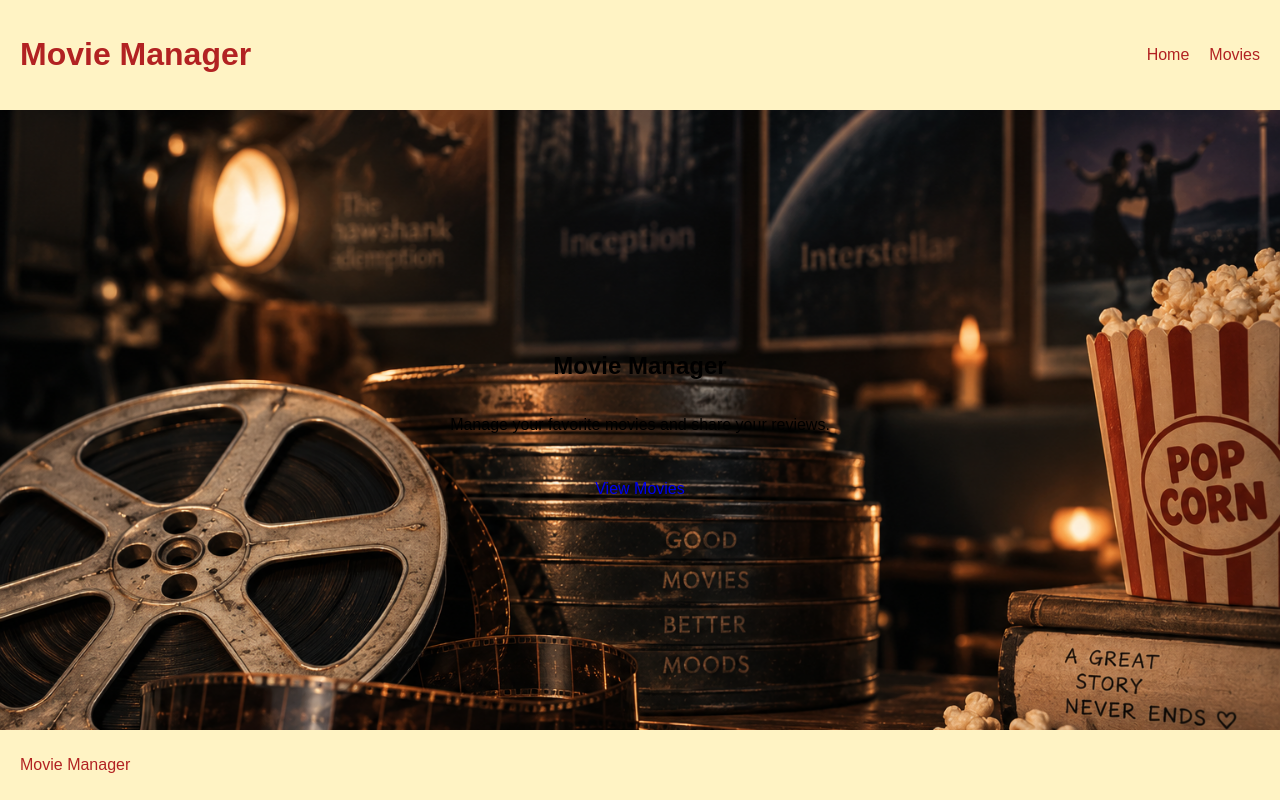
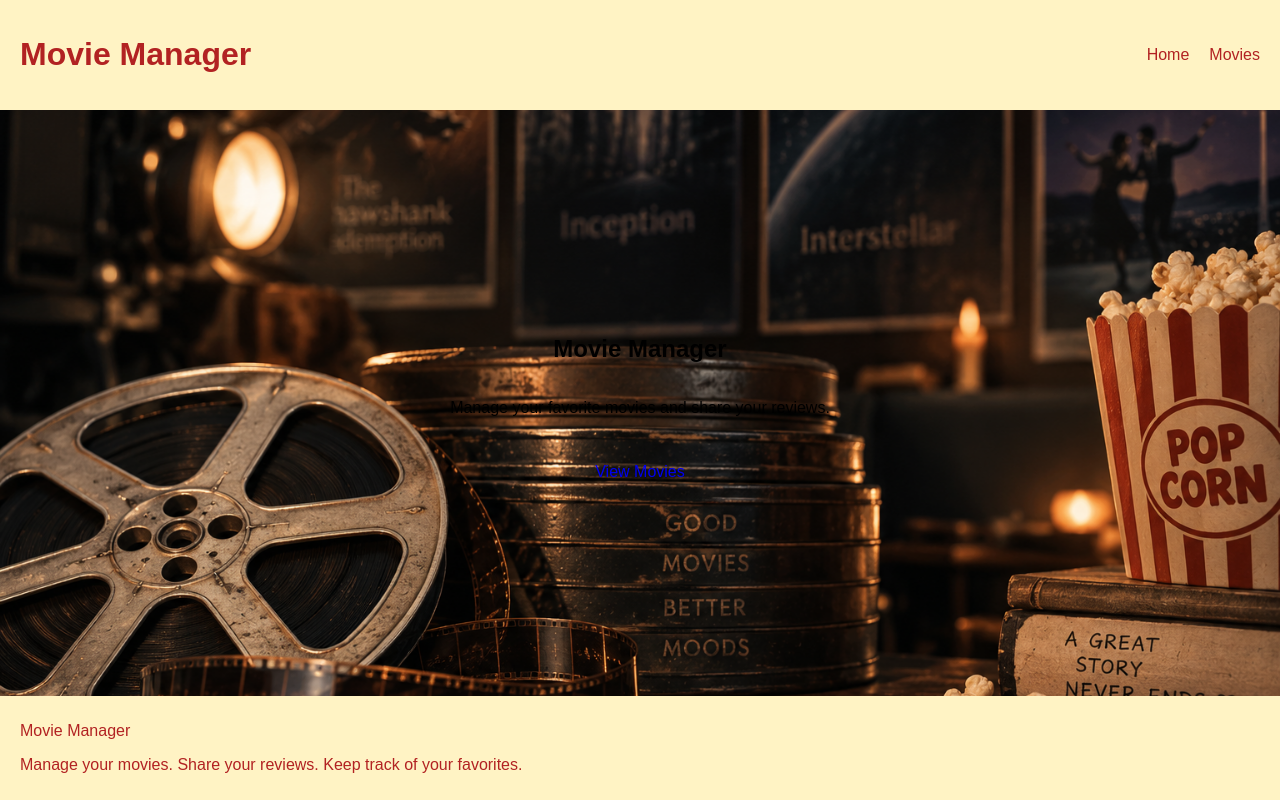
Before and after one commit to NP319/unit-2-project-movie-manager, a React (Vite) app in the folder react-frontend-app/: page / in a window 1280 px wide. Built offline with nearby package versions, Linux system fonts and the light colour scheme.

Commit message:
Changed footer description

```diff
--- a/react-frontend-app/src/components/Footer.jsx
+++ b/react-frontend-app/src/components/Footer.jsx
@@ -5,6 +5,7 @@ function Footer() {
 
       {/* Footer text */}
       <p>Movie Manager</p>
+      <p>Manage your movies. Share your reviews. Keep track of your favorites.</p>
 
     </footer>
   )
--- a/react-frontend-app/src/index.css
+++ b/react-frontend-app/src/index.css
@@ -85,3 +85,7 @@ footer {
 footer p {
   color: #b22222;
 }
+
+.footer-description {
+  font-size: 14px;
+}
```
